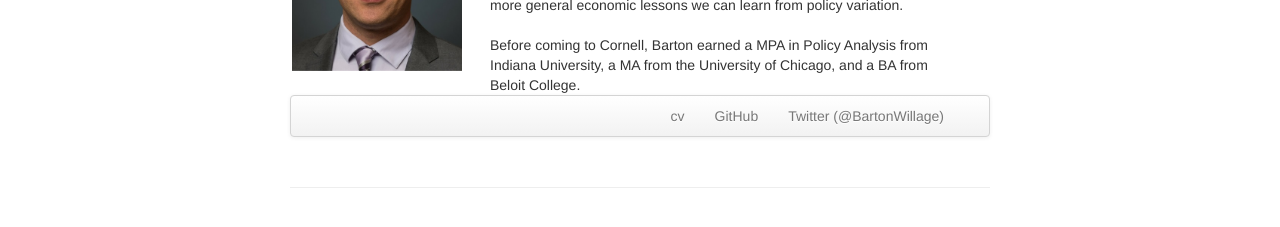
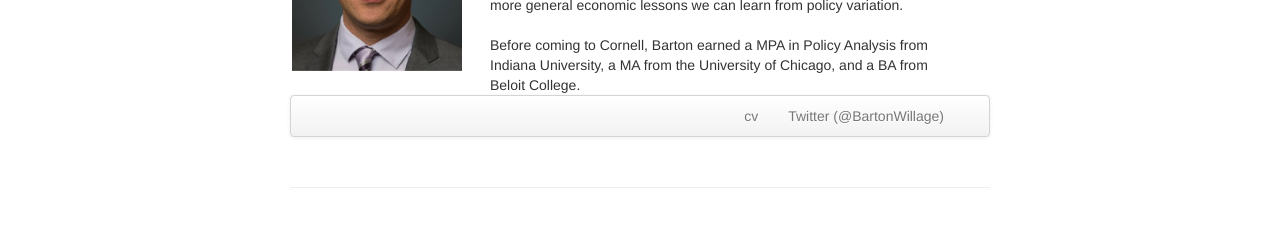
Before and after one commit to bjwillage/bjwillage.github.io, a Jekyll site: the page built from index.md, in a window 1280 px wide. Shown: the part 240-467 px from the top of the page. Built offline with Jekyll 4.4.1, drawn with Linux system fonts in a browser that asks for light colours.

Commit message:
Update index.md

```diff
--- a/index.md
+++ b/index.md
@@ -41,7 +41,7 @@ keywords:
   <div class="navbar-inner">
       <ul class="nav">
           <li><a href="{{ BASE_PATH }}/assets/CV.pdf">cv</a></li>
-          <li><a href="https://github.com/bjwillage">GitHub</a></li>
+<!--      <li><a href="https://github.com/bjwillage">GitHub</a></li> -->
           <li><a href="https://twitter.com/bartonwillage">Twitter (@BartonWillage)</a></li>
       </ul>
   </div>
```
